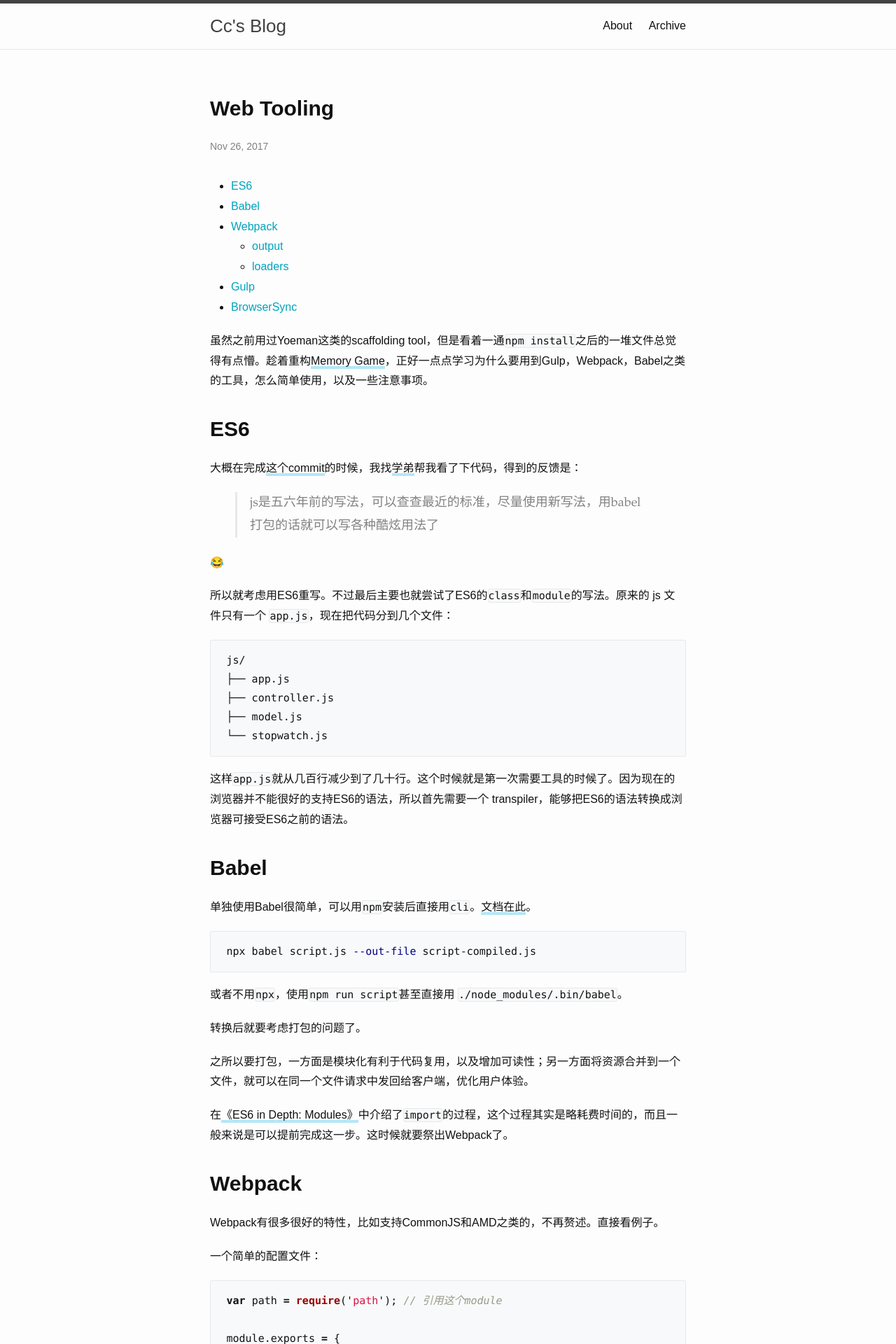
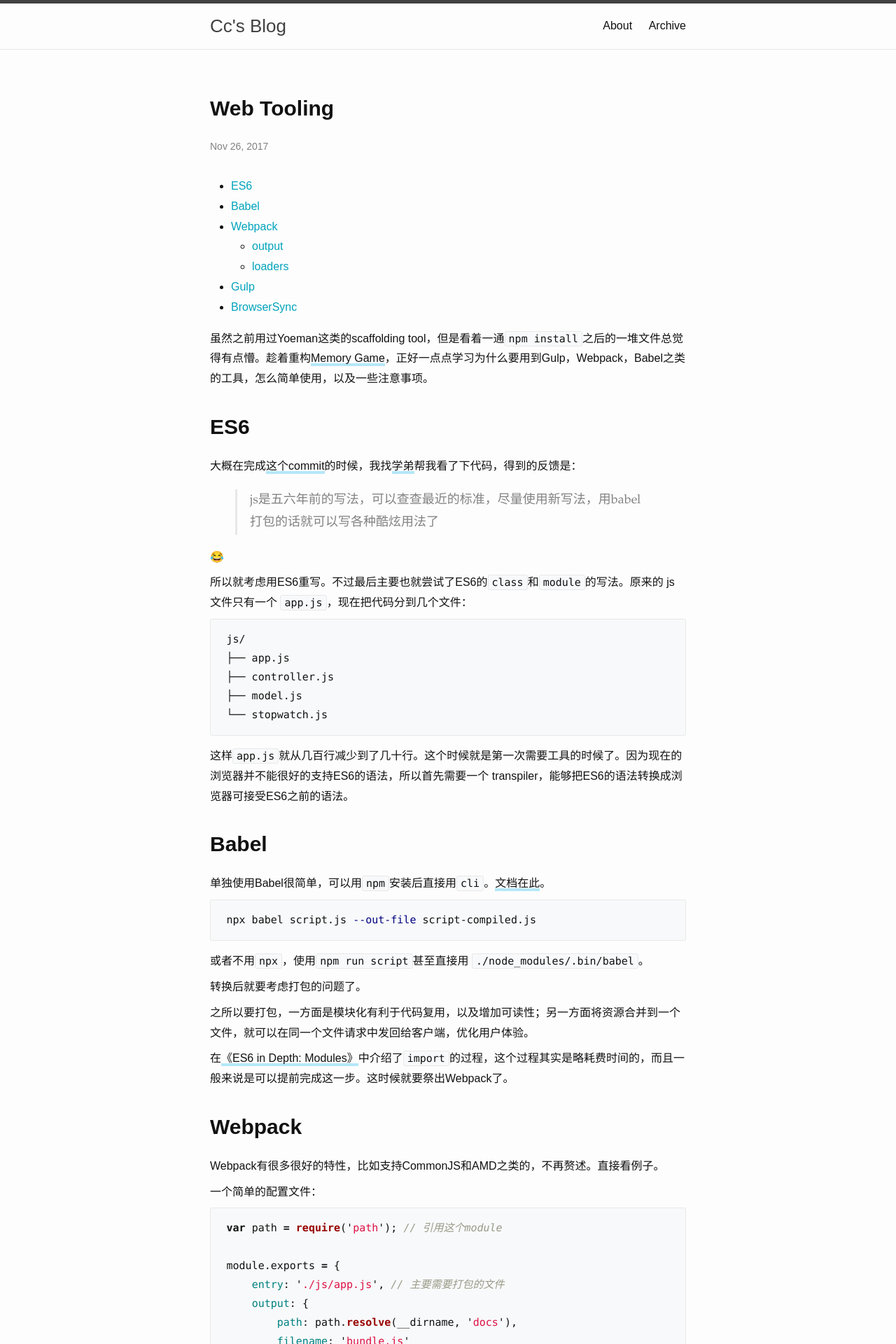
Before and after one commit to zchan0/zchan0.github.io, a Jekyll site: the page built from _posts/2017-11-25-web-tooling.markdown, in a window 1280 px wide. Shown: the top 1920 px of the page at 70% size. Built offline with Jekyll 4.4.1, drawn with Linux system fonts in a browser that asks for light colours; comment, search, counter and statistics services are not loaded.

Commit message:
minor adjustments

````diff
--- a/_layouts/default.html
+++ b/_layouts/default.html
@@ -1,5 +1,5 @@
 <!DOCTYPE html>
-<html lang="{{ page.lang | default: site.lang | default: "en" }}">
+<html lang="{{ page.lang | default: site.lang | default: "zh-Hans" }}">
 
   {% include head.html %}
 
--- a/_sass/minima.scss
+++ b/_sass/minima.scss
@@ -4,7 +4,7 @@
 
 $base-font-family: PingFang SC, Lantinghei SC, Microsoft Yahei, Hiragino Sans GB, Microsoft Sans Serif, WenQuanYi Micro Hei, sans-serif !default;
 $quote-font: Palatino, Optima, Georgia, serif;
-$code-font: Menlo, 'Spoqa Han Sans', Monaco, monospace;
+$code-font: "Source Code Pro", Consolas, "Liberation Mono", Menlo, Courier, monospace;;
 
 $base-font-size:   16px !default;
 $base-font-weight: 400 !default;
--- a/_sass/minima/_base.scss
+++ b/_sass/minima/_base.scss
@@ -188,10 +188,12 @@ code {
   background-color: $code-background-color;
 }
 
-// code {
-//   padding: 1px 5px;
-// }
+// `` code block
+code {
+  padding: 1px 5px;
+}
 
+// ``` code block
 pre {
   padding: 1em 1.5em;
   display: block;
--- a/_sass/minima/_layout.scss
+++ b/_sass/minima/_layout.scss
@@ -163,7 +163,7 @@
 
   // 保证块/段落之间的空白隔行
   p, pre, ul, ol, dl, form, hr, table, blockquote {
-    margin-bottom: 1.2em;
+    margin-bottom: 1em;
   }
 
   h1, h2, h3, h4, h5, h6 {
@@ -200,7 +200,7 @@
   }
 
   p {
-    margin-bottom: 1.2em;
+    margin-bottom: 0.5em;
   }
 }
 
````
